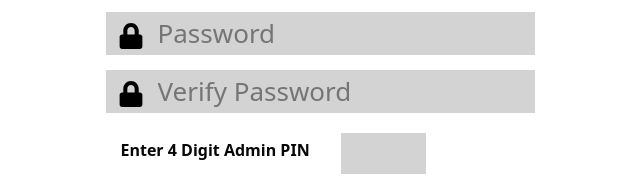
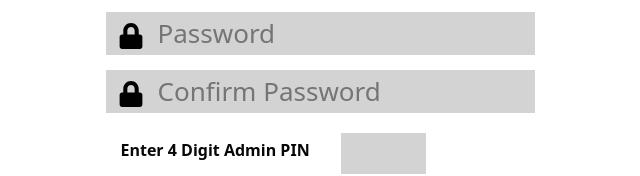
Before and after one commit to pancakeparfait/Polling-App, a React (Create React App) app: page /signup in a window 1280 px wide. Shown: the part 182-358 px from the top of the page, without its empty margins (320-960 px from the left). Built offline with nearby package versions, Linux system fonts and the light colour scheme.

Commit message:
added admin pin and confirm password to signup

```diff
--- a/src/Components/User/SignUp.js
+++ b/src/Components/User/SignUp.js
@@ -99,7 +99,7 @@ const SignUp = (props) => {
         <input
           class="input-field"
           type="password"
-          placeholder="Verify Password"
+          placeholder="Confirm Password"
           name="password"
           value={confirmPassword}
           onChange={(e) => setConfirmPassword(e.target.value)}
```
